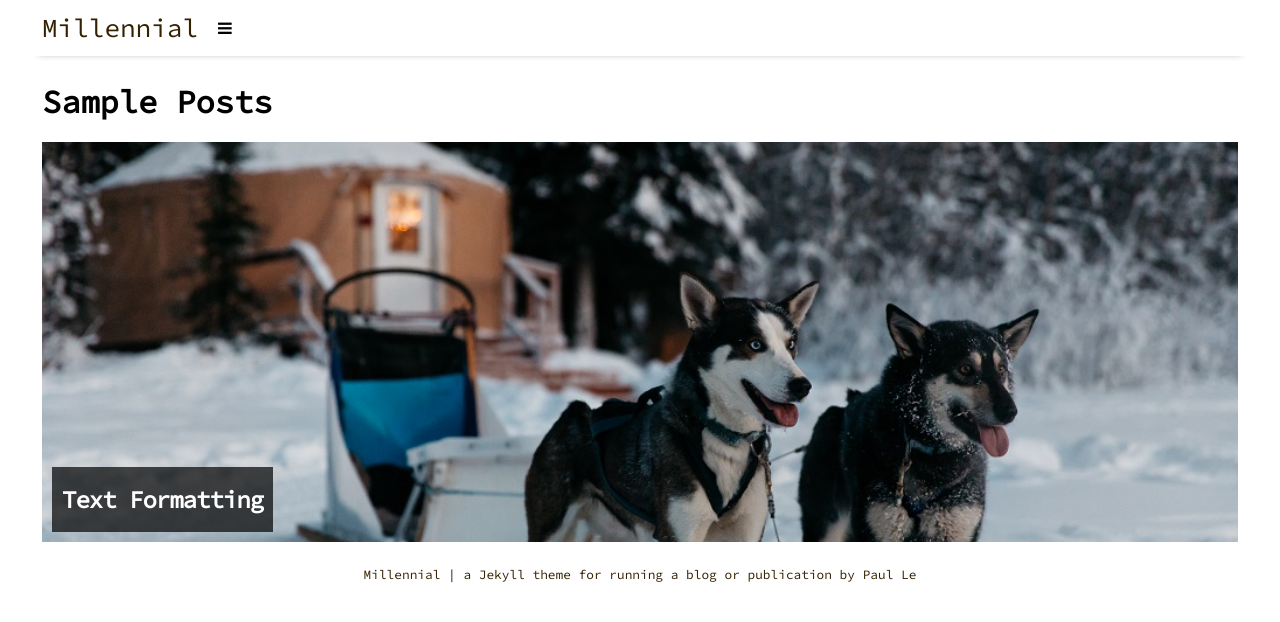
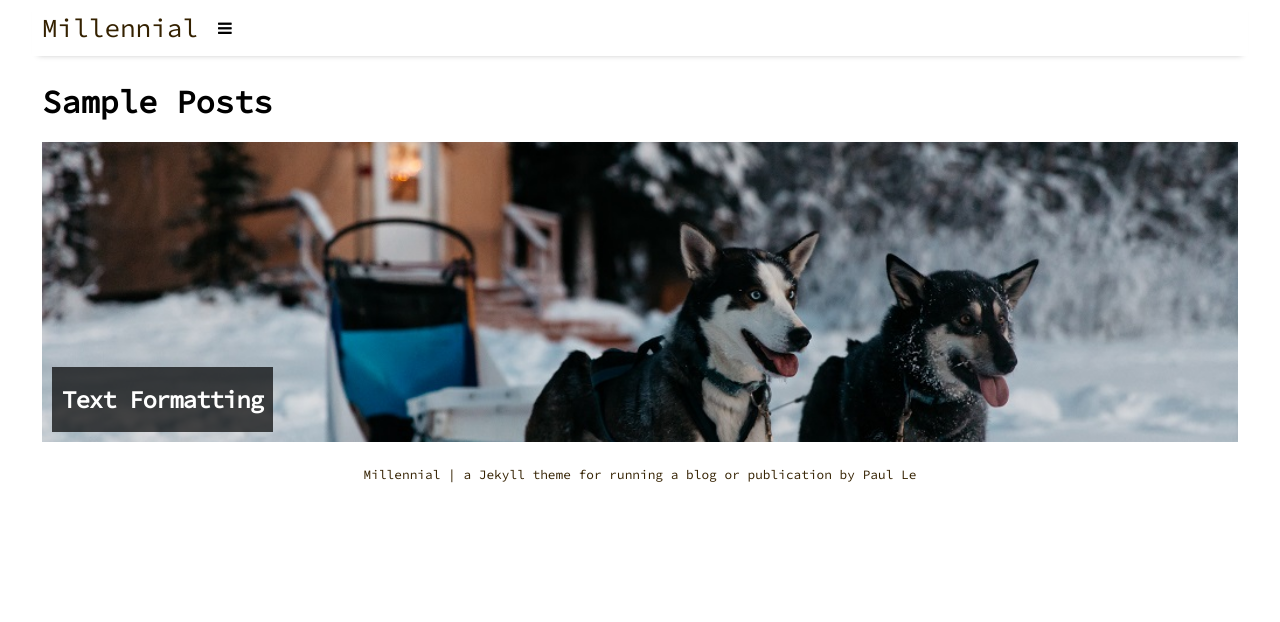
Before and after one commit to agamurian/agamurian.github.io, a Jekyll site: the page built from pages/sample-posts.html, in a window 1280 px wide. Shown: the top 622 px of the page. Built offline with Jekyll 4.4.1, drawn with Linux system fonts in a browser that asks for light colours; nearby versions of some CDN libraries.

Commit message:
Update _home.scss

```diff
--- a/assets/css/_sass/_home.scss
+++ b/assets/css/_sass/_home.scss
@@ -1,5 +1,5 @@
 .featured-posts {
-  height: 400px;
+  height: 300px;
   margin: 5px 10px 10px;
   background-position: center;
   background-repeat: no-repeat;
```
